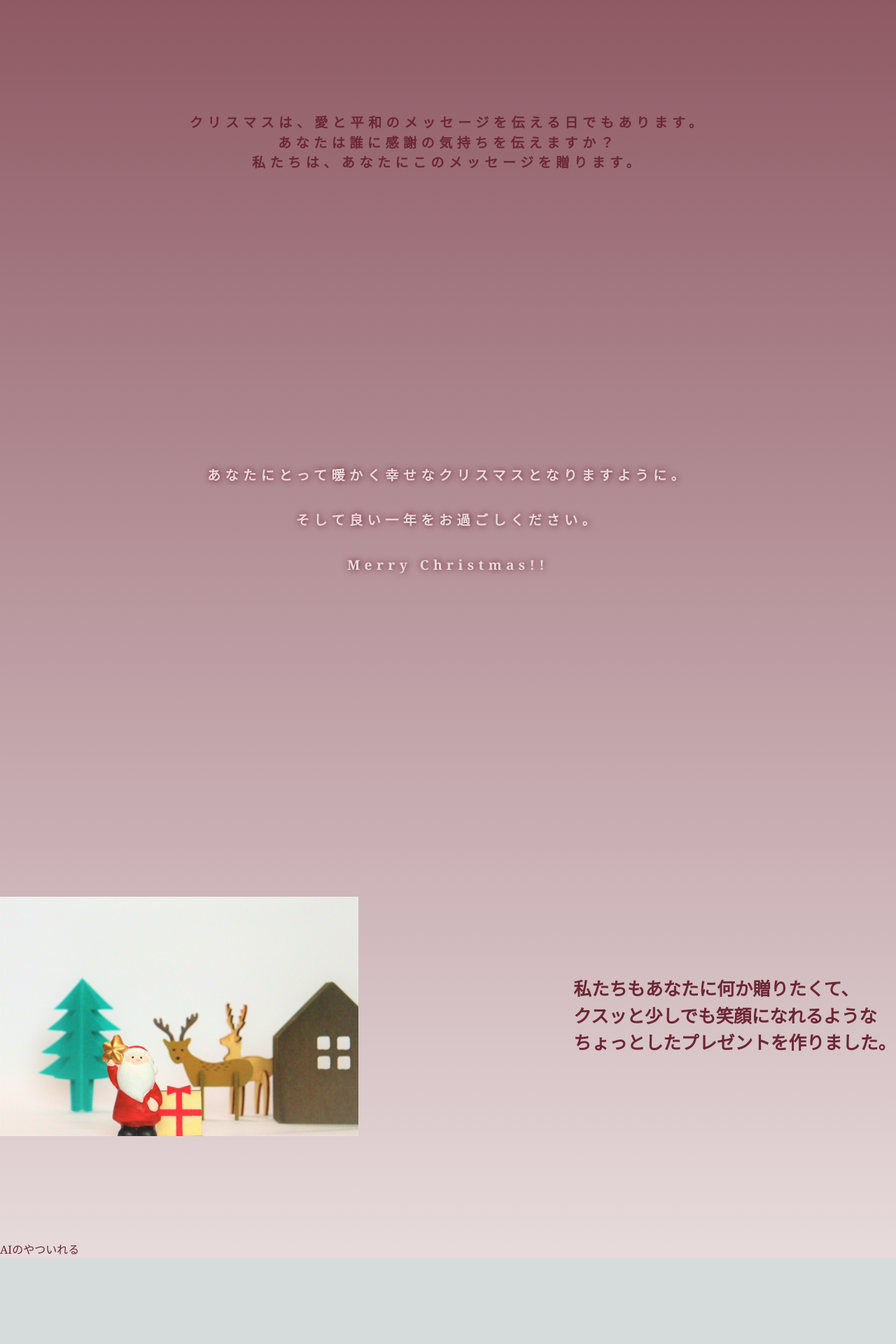
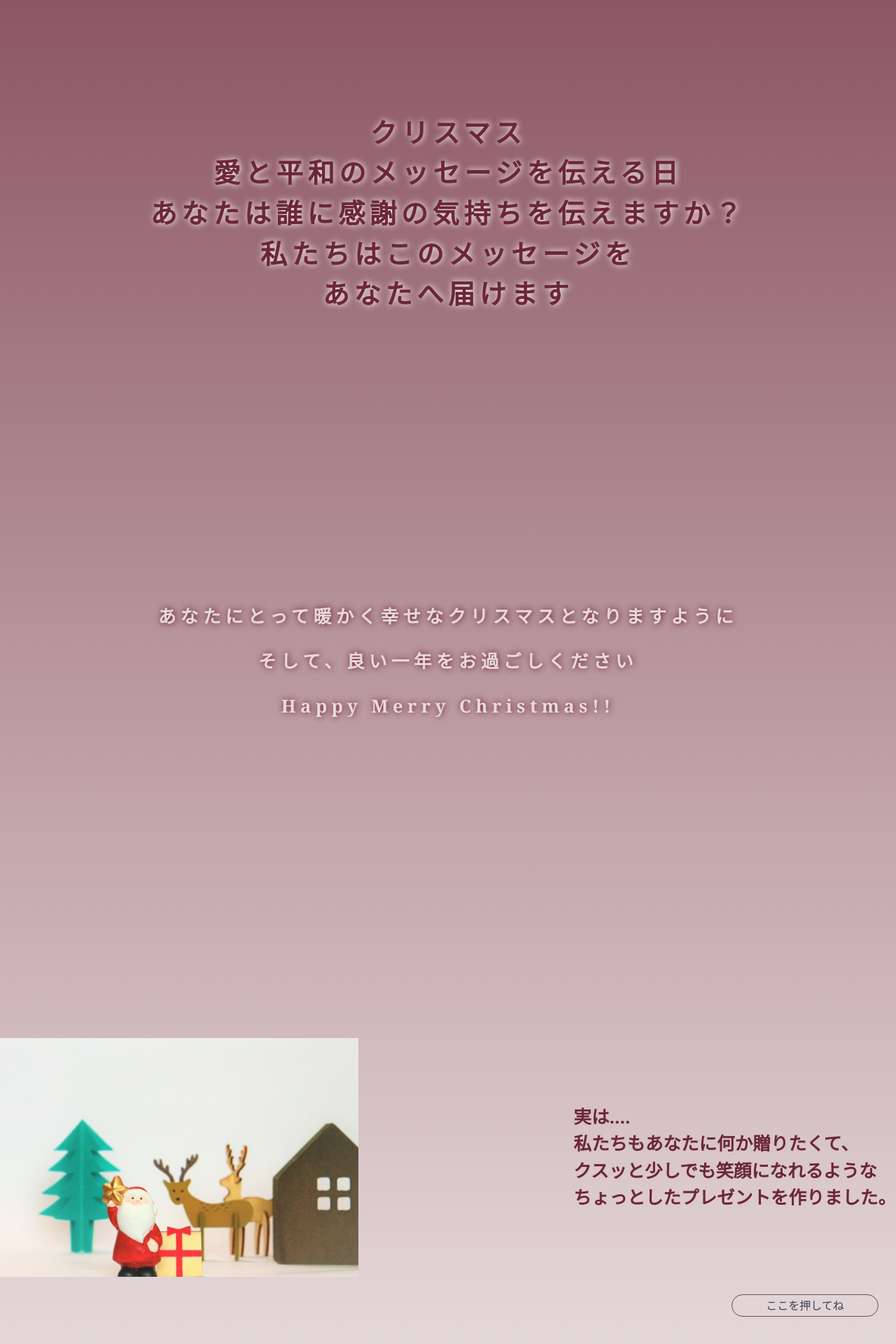
Before and after one commit to flowpon/xmas-sanchatbot, a Next.js app: page /top in a window 1280 px wide. Shown: the part 702-2622 px from the top of the page at 70% size. Before the commit the page ends 2499 px from the top, so only its background shows below. Built offline with nearby package versions, Linux system fonts and the light colour scheme.

Commit message:
css追加と整理、tsx追加と一部変更しました。

```diff
--- a/src/app/(pages)/top/page.tsx
+++ b/src/app/(pages)/top/page.tsx
@@ -15,27 +15,34 @@ export default function Top() {
           </div>
         </div>
         <div className='main'>
-          <p className='main-text'>クリスマスは、愛と平和のメッセージを伝える日でもあります。<br></br>
+          <p className='main-text'>
+            クリスマス<br></br>
+            愛と平和のメッセージを伝える日<br></br>
             あなたは誰に感謝の気持ちを伝えますか？<br></br>
-            私たちは、あなたにこのメッセージを贈ります。
+            私たちはこのメッセージを<br></br>
+            あなたへ届けます
           </p>
           <p className='sub-text'>
-            あなたにとって暖かく幸せなクリスマスとなりますように。<br></br>
-            そして良い一年をお過ごしください。<br></br>
-            Merry Christmas!!
+            あなたにとって暖かく幸せなクリスマスとなりますように<br></br>
+            そして、良い一年をお過ごしください<br></br>
+            Happy Merry Christmas!!
           </p>
         </div>
         <div className='present'>
           <div className='flex items-center present-box'>
             <img src='/xmaspresent.jpg' className="w-3/5 present-image"/>
             <h2 className="present-text">
+              実は....<br></br>
               私たちもあなたに何か贈りたくて、<br></br>
               クスッと少しでも笑顔になれるような<br></br>
-              ちょっとしたプレゼントを作りました。
+              ちょっとしたプレゼントを作りました。<br></br>
             </h2>
           </div>
+          <a href="#" className="btntextchange">
+            <span>ここを押してね</span>
+            <span>Ho!Ho!Ho!</span>
+          </a>
         </div>
-        <p>AIのやついれる</p>
      </div>
     )
   }
--- a/src/app/(pages)/top/top.css
+++ b/src/app/(pages)/top/top.css
@@ -1,13 +1,7 @@
-h1 {
-    font-size: 4.3vmax;
-    /* color: rgb(255, 196, 77); */
-    color: #E7DBDC;
-    text-shadow: rgb(255, 204, 0) 1px 0 10px;
-    position: absolute;
-    top: 50%;
-    transform: translate(-25%, -50%);
-    letter-spacing: 0.5vw;
-    -webkit-text-stroke: 0.7px #6C2735;
+.wrapper {
+    background: linear-gradient(to bottom, #6C2735, #E7DBDC);
+    font-family: 'Yu Mincho Light','游明朝体','Georgia',sans-serif;
+    text-align: right;
 }
 
 .container {
@@ -28,9 +22,46 @@ h1 {
     margin-left: auto;
 }
 
+h1 {
+    font-size: 4.3vmax;
+    color: #E7DBDC;
+    text-shadow: rgba(255, 204, 0, 0.822) 1px 0 10px;
+    position: absolute;
+    top: 50%;
+    transform: translate(-25%, -50%);
+    letter-spacing: 0.5vw;
+    -webkit-text-stroke: 0.7px #6C2735;
+    text-align: left;
+}
+
+.main {
+    text-align: center;
+    margin: 15vw;
+    padding: 50px 0 150px 0;
+}
+
+.main-text {
+    padding: 100px 0 200px 0;
+    font-size: 3vw;
+    letter-spacing: 0.5vw;
+    font-weight: bold;
+    color: #6C2735;
+    text-shadow:  #ffffff 1px 0 10px;
+}
+
+.sub-text {
+    padding: 200px 0 100px 0;
+    font-size: 2vw;
+    letter-spacing: 0.5vw;
+    line-height: 5vw;
+    color: #E7DBDC;
+    text-shadow: #661021 1px 0 10px;
+    font-weight: bold;
+}
+
 .present {
     position: relative;
-    padding: 0 0 150px 0;
+    padding: 0 0 50px 0;
 }
 
 .present-image {
@@ -42,36 +73,50 @@ h1 {
 h2 {
     font-size: 2vw;
     font-weight: bold;
+    color: #6C2735;
+    text-align: left;
 }
 
-.main {
+.btntextchange{
+	position: relative;
+	border: 1px solid #525954;
+	border-radius:30px;
+    min-width: 210px;
+	padding: 15px;
     text-align: center;
-    margin: 15vw;
-    padding: 50px 0 150px 0;
+	display: inline-block;
+    text-decoration: none;
+    color: #3a4259;
+    outline: none;
+    transition: all .2s;
+    margin: 25px;
 }
 
-.main-text {
-    padding: 100px 0 200px 0;
-    font-size: 1.5vw;
-    letter-spacing: 0.5vw;
-    font-weight: bold;
+.btntextchange:hover{
+  background:#3a4259;
+  color:#fff;
 }
 
-.sub-text {
-    padding: 200px 0 100px 0;
-    font-size: 1.5vw;
-    letter-spacing: 0.5vw;
-    line-height: 5vw;
-    color: #E7DBDC;
-    text-shadow: #661021 1px 0 10px;
-    font-weight: bold;
+.btntextchange span{
+	position: absolute;
+	left: 50%;
+	top:50%;
+    transform:translate(-50%,-50%);
+    width: 150px;
+    margin: 0 auto;
+    transition: all .5s;
+	display: block;
+	white-space: nowrap;
 }
 
-div {
-    font-family: 'Yu Mincho Light','YuMincho','Yu Mincho','游明朝体','Georgia',sans-serif;
-    color: #6C2735;
+.btntextchange span:nth-child(2){
+	opacity:0;
 }
 
-.wrapper {
-    background: linear-gradient(to bottom, #6C2735, #E7DBDC);
+.btntextchange:hover span:nth-child(1){
+	opacity:0;
 }
+
+.btntextchange:hover span:nth-child(2){
+	opacity:1;
+}
```
